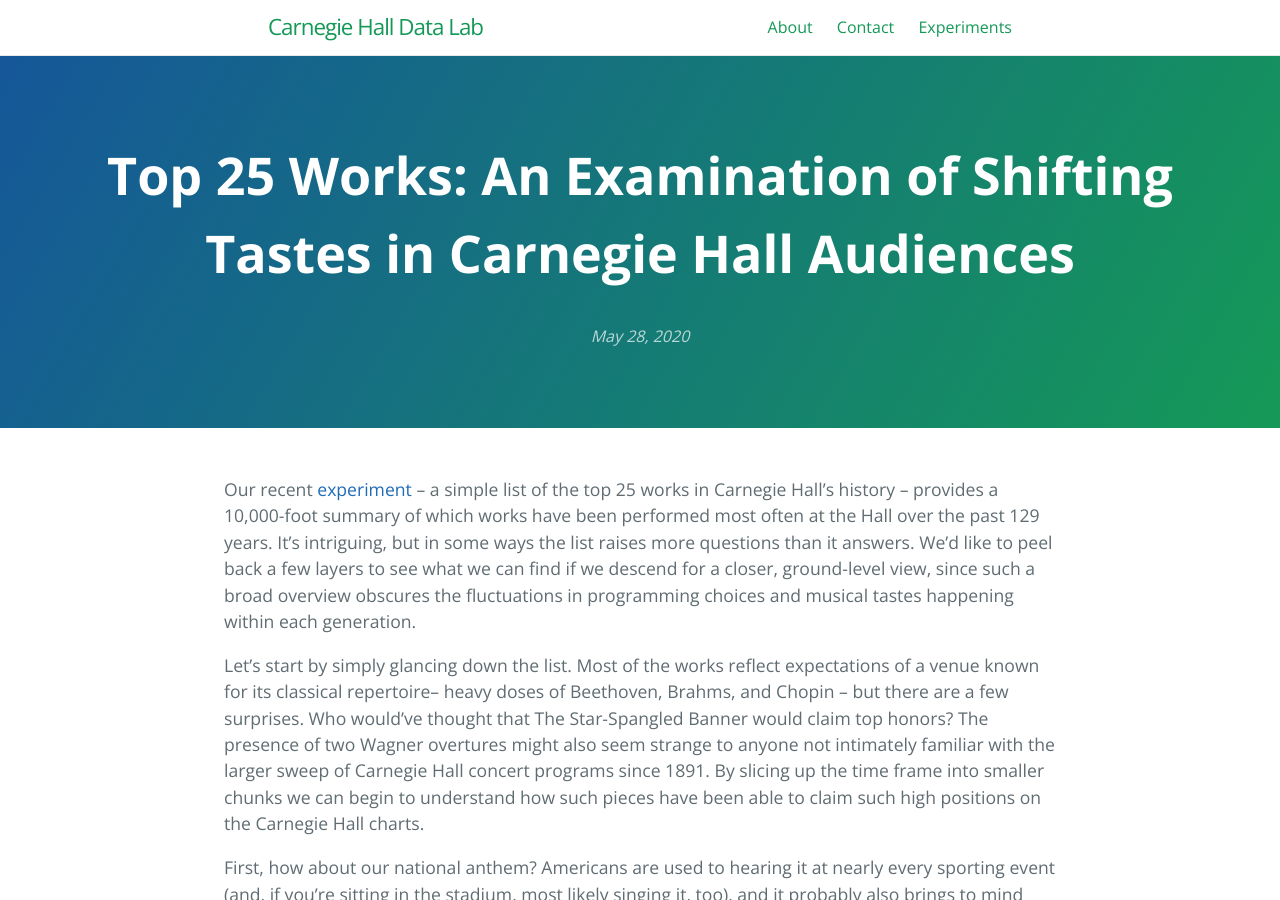
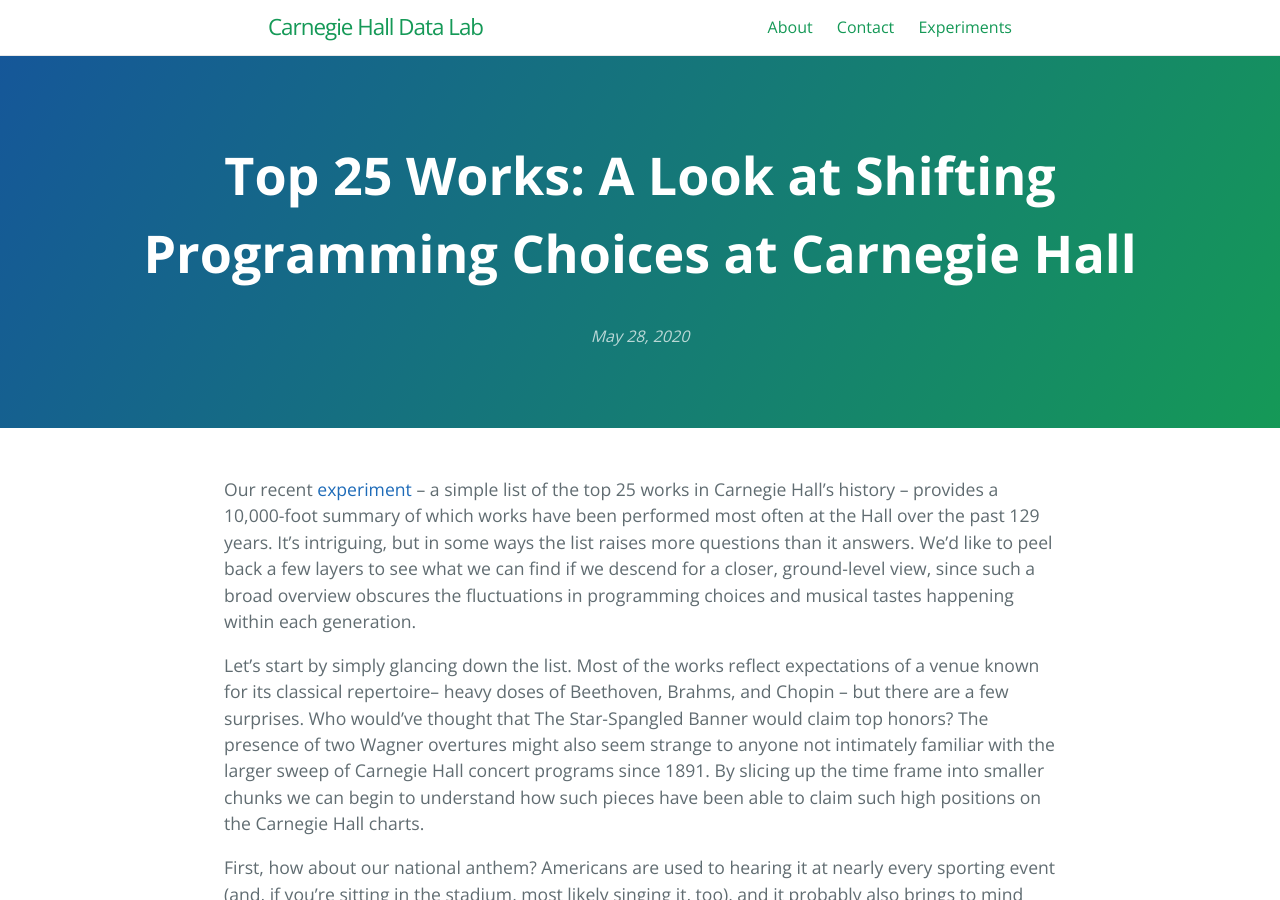
Before and after one commit to CarnegieHall/datalab, a Jekyll site: the page built from _posts/2020-05-28-top25works.md, in a window 1280 px wide and 900 px high. Built offline with Jekyll 4.4.1, drawn with Linux system fonts in a browser that asks for light colours.

Commit message:
Update title

```diff
--- a/_posts/2020-05-28-top25works.md
+++ b/_posts/2020-05-28-top25works.md
@@ -1,6 +1,6 @@
 ---
 layout: post
-title: "Top 25 Works: An Examination of Shifting Tastes in Carnegie Hall Audiences"
+title: "Top 25 Works: A Look at Shifting Programming Choices at Carnegie Hall"
 ---
 
 
```
